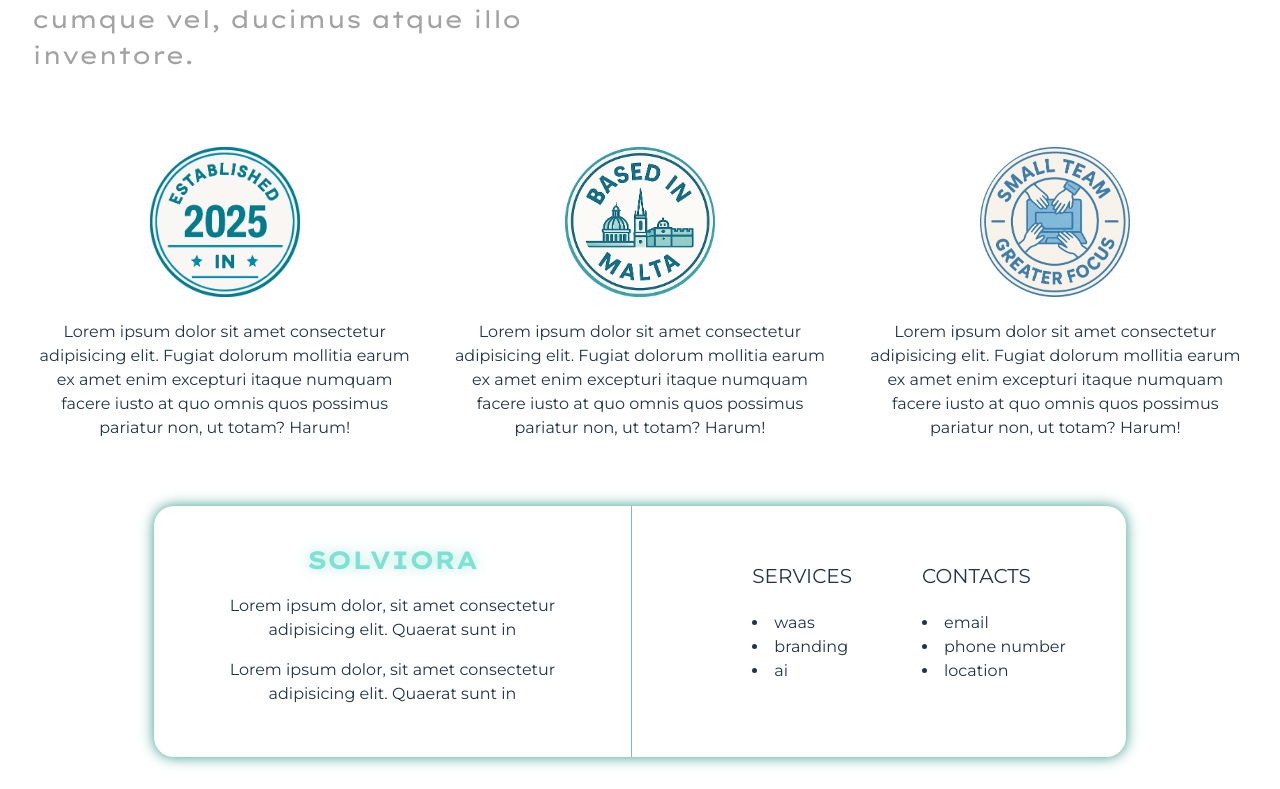
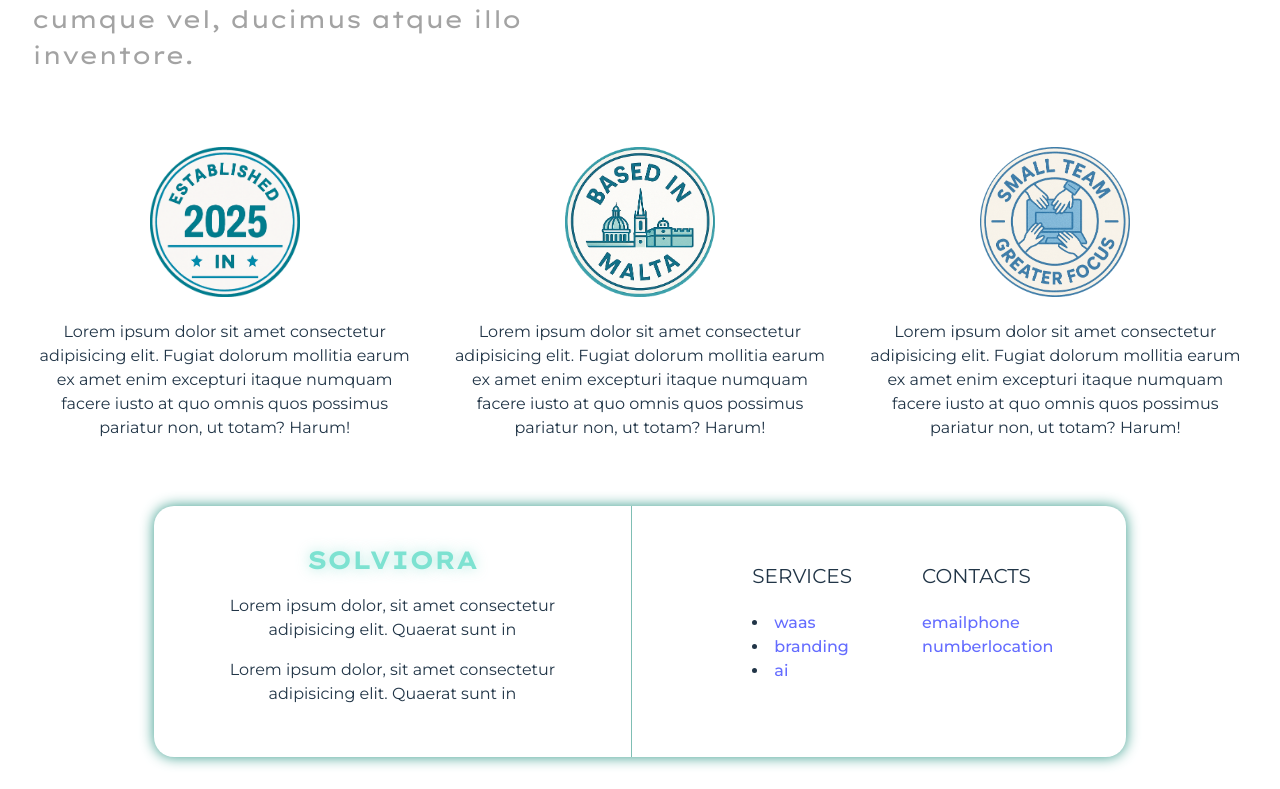
Before and after one commit to aleksa13122/solviora-site, a React (Vite) app: page / in a window 1280 px wide. Shown: the part 4299-5088 px from the top of the page. Built offline with nearby package versions, Linux system fonts and the light colour scheme; a web font is replaced by a local one.

Commit message:
scroll changes

```diff
--- a/src/components/Contact.jsx
+++ b/src/components/Contact.jsx
@@ -18,15 +18,21 @@ export default function Contact() {
 
       <div className="contacts-column-second services">
         <p className="contacts-header-small">SERVICES</p>
-        <li>waas</li>
-        <li>branding</li>
-        <li>ai</li>
+        <li>
+          <a href="#waas">waas</a>
+        </li>
+        <li>
+          <a href="#branding">branding</a>
+        </li>
+        <li>
+          <a href="#ai">ai</a>
+        </li>
       </div>
       <div className="contacts-column-second">
         <p className="contacts-header-small">CONTACTS</p>
-        <li>email</li>
-        <li>phone number</li>
-        <li>location</li>
+        <a>email</a>
+        <a>phone number</a>
+        <a>location</a>
       </div>
     </div>
   );
--- a/src/components/Home.jsx
+++ b/src/components/Home.jsx
@@ -39,7 +39,7 @@ export default function RotatingHeadline() {
           onClick={() => {
             const el = document.getElementById("services");
             window.scrollTo({
-              top: el.offsetTop - 140, // minus 80px da se spusti
+              top: el.offsetTop - 140,
               behavior: "smooth",
             });
           }}
--- a/src/components/Services.css
+++ b/src/components/Services.css
@@ -62,3 +62,12 @@ h4 {
 .brand {
   text-align: right;
 }
+#waas {
+  scroll-margin-top: 150px;
+}
+#branding {
+  scroll-margin-top: 150px;
+}
+#ai {
+  scroll-margin-top: 150px;
+}
--- a/src/components/Services.jsx
+++ b/src/components/Services.jsx
@@ -14,7 +14,7 @@ export default function Services() {
       </div>
       <div className="services-showcase">
         <div className="services-showcase-text">
-          <h4>WAAS</h4>
+          <h4 id="waas">WAAS</h4>
           <p className="services-text">
             Modern, responsive websites delivered on a simple subscription
             model. We design, host, and maintain your site so you can focus on
@@ -29,7 +29,7 @@ export default function Services() {
           <img className="services-img" src={logo} alt="Opis slike" />
         </div>
         <div className="services-showcase-text">
-          <h4>Branding & Identity (Coming Soon)</h4>
+          <h4 id="branding">Branding & Identity (Coming Soon)</h4>
           <p className="services-text brand">
             Build a strong brand presence with custom logos, color palettes, and
             visual systems that make your business instantly recognizable.{" "}
@@ -37,7 +37,7 @@ export default function Services() {
           <button className="cta-btn">Branding projects</button>
         </div>
         <div className="services-showcase-text">
-          <h4>AI Automation (Coming Soon)</h4>
+          <h4 id="ai">AI Automation (Coming Soon)</h4>
           <p className="services-text">
             Leverage AI to automate customer support, content creation, and
             business workflows. Save time, cut costs, and scale smarter.{" "}
```
